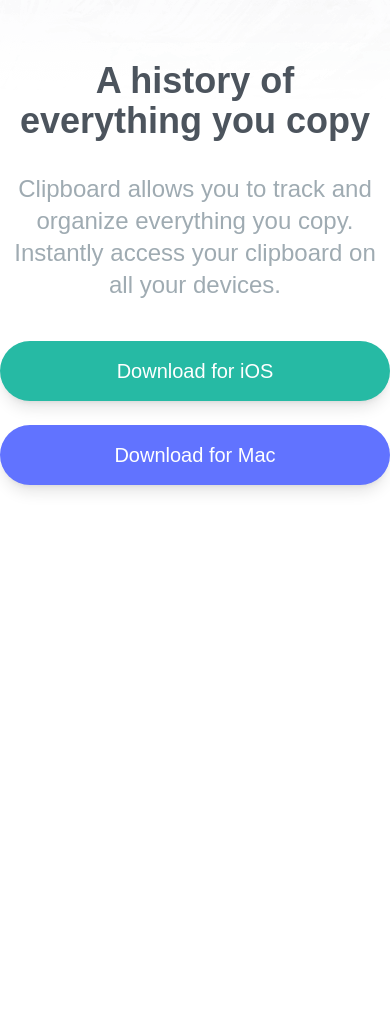
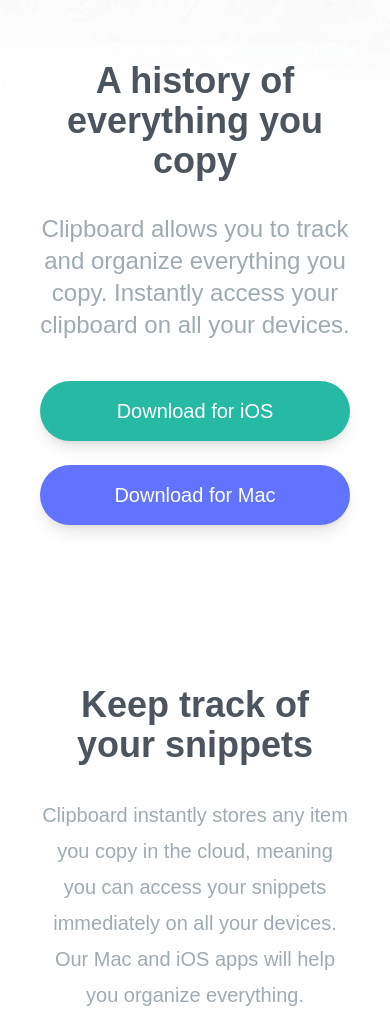
Before and after one commit to caylabradleydev/clipboard-landing-page-tailwind, a website: page index.html in a window 390 px wide. Shown: the part 256-1280 px from the top of the page. Before the commit the page ends 901 px from the top, so only its background shows below. Drawn offline with Linux system fonts and the light colour scheme; a web font is replaced by a local one.

Commit message:
snippets section

```diff
--- a/index.html
+++ b/index.html
@@ -15,20 +15,16 @@
   <body>
     <!-- Hero Section  -->
     <section id="hero">
-      <div class="max-w-6xl mx-auto text-center mb-40 pt-16">
+      <div class="section-container px-10 mb-40 pt-16">
         <img src="./assets/img/logo.svg" alt="" class="mx-auto my-16" />
-        <h3 class="mb-8 text-4xl font-bold text-darkGrayishBlue md:text-5xl">
-          A history of everything you copy
-        </h3>
+        <h3>A history of everything you copy</h3>
         <p class="max-w-3xl mx-auto mb-10 text-2xl text-grayishBlue">
           Clipboard allows you to track and organize everything you copy.
           Instantly access your clipboard on all your devices.
         </p>
 
         <!-- Button Container -->
-        <div
-          class="flex flex-col justify-center w-full space-y-6 text-xl text-white md:flex-row md:space-y-0 md:space-x-4"
-        >
+        <div class="button-container">
           <a
             href="#"
             class="p-4 px-8 rounded-full shadow-lg bg-strongCyan duration-200 hover:opacity-80"
@@ -42,5 +38,19 @@
         </div>
       </div>
     </section>
+
+    <!-- Snippets Section -->
+    <section id="snippets">
+      <div class="section-container my-20 px-10">
+        <h3>Keep track of your snippets</h3>
+        <p
+          class="max-w-3xl mx-auto mb-24 text-xl leading-9 text-center text-grayishBlue"
+        >
+          Clipboard instantly stores any item you copy in the cloud, meaning you
+          can access your snippets immediately on all your devices. Our Mac and
+          iOS apps will help you organize everything.
+        </p>
+      </div>
+    </section>
   </body>
 </html>
--- a/input.css
+++ b/input.css
@@ -1,6 +1,19 @@
 @tailwind base;
 @tailwind components;
 @tailwind utilities;
+
+@layer base {
+  h3 {
+    @apply mb-8 text-4xl font-bold text-darkGrayishBlue md:text-5xl;
+  }
+}
+.section-container {
+  @apply max-w-6xl mx-auto text-center;
+}
+
+.button-container {
+  @apply flex flex-col justify-center w-full space-y-6 text-xl text-white md:flex-row md:space-y-0 md:space-x-4;
+}
 
 body {
   background-image: url(../assets/img/bg-header-desktop.png);
```
Also changed, not shown: css/style.css.
